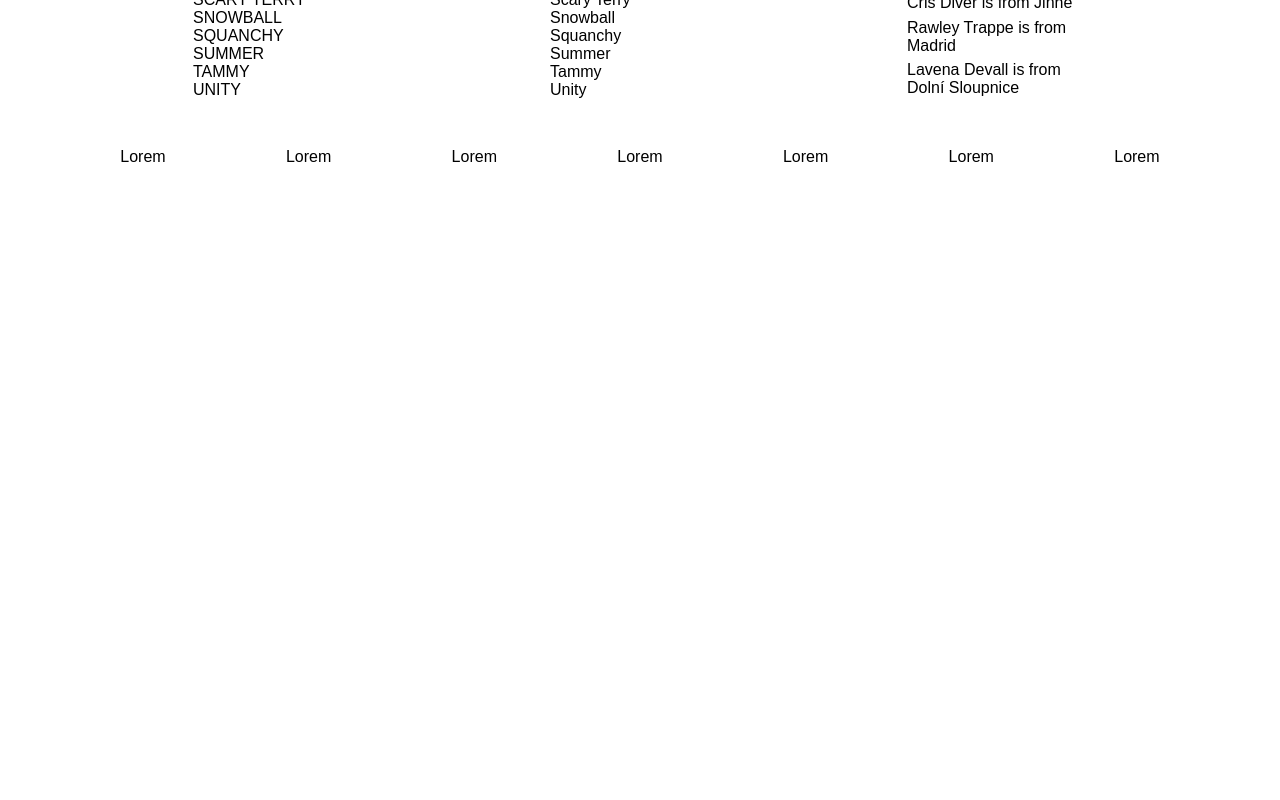
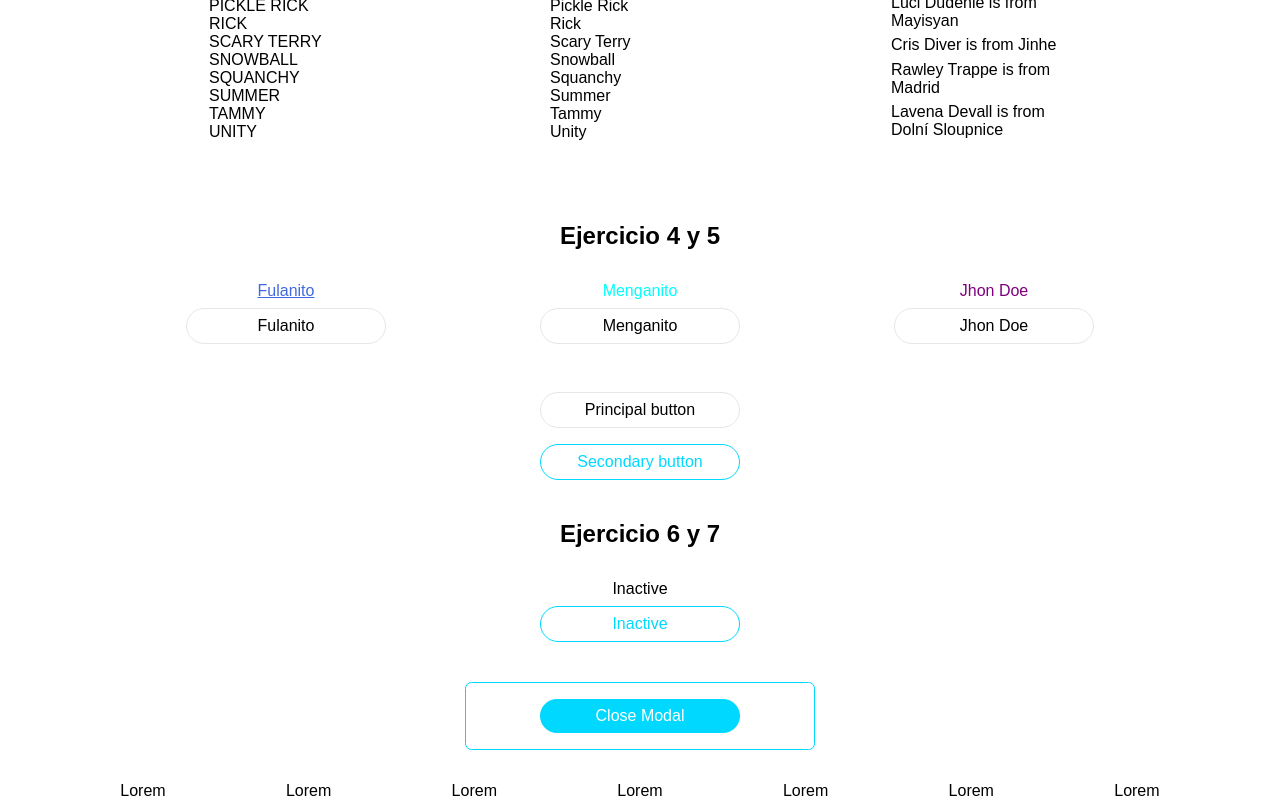
Before and after one commit to Nicolettastr/Babel-Ejercicios, a React (Vite) app: page / in a window 1280 px wide. Shown: the part 2513-3313 px from the top of the page. Before the commit the page ends 2679 px from the top, so only its background shows below. Built offline with nearby package versions, Linux system fonts and the light colour scheme.

Commit message:
adding modal functionality

```diff
--- a/src/App.css
+++ b/src/App.css
@@ -48,3 +48,24 @@
 .listCity {
   padding: 0.2rem 0;
 }
+
+.underline {
+  text-decoration: underline;
+}
+
+.royalblue {
+  color: royalblue;
+}
+
+.cyan {
+  color: cyan;
+}
+
+.purple {
+  color: purple;
+}
+
+
+.fourthExercise {
+  margin: 2rem 0;
+}
--- a/src/App.jsx
+++ b/src/App.jsx
@@ -7,8 +7,18 @@ import Ejercicio2 from './components/Ejercicio2'
 import Ejercicio3 from './components/Ejercicio3'
 import Navbar from './components/Navbar'
 import Card from './components/Card'
+import Ejercicio4 from './components/Ejercicio4'
+import Ejercicio5 from './components/Ejercicio5'
+import Switch from './components/Switch'
+import Ejercicio7 from './components/Ejercicio7'
+import ModalContent from './components/ModalContent'
+import Title from './components/Title'
 
 function App() {
+
+  const handleClick = (e) => {
+    console.log(e)
+  }
 
   return (
       <>
@@ -20,9 +30,28 @@ function App() {
         <div className='d-grid'>
           <Card/>
         </div>
-        <div className='d-flex secondContainer'>
+        <div className='d-flex m-2'>
+        <h2>Ejercicio 2 y 3</h2>
           <Ejercicio2/>
           <Ejercicio3/>
+        </div>
+        <div className='d-flex m-2'>
+          <h2>Ejercicio 4 y 5</h2>
+          <Ejercicio4/>
+          <Ejercicio5 onclick={(e) => handleClick(e)}>
+            Principal button
+          </Ejercicio5>
+          <Ejercicio5 disabled type='secondary' onclick={(e) => handleClick(e)}>
+            Secondary button
+          </Ejercicio5>
+        </div>
+        <div className='d-flex m-2'>
+          <h2>Ejercicio 6 y 7</h2>
+            <Switch/>
+            <Ejercicio7>
+                <Title className={'modalTitle'} title={'Modal'}/>
+                <ModalContent/>
+            </Ejercicio7>
         </div>
         <Footer/>
       </>
--- a/src/components/Button.jsx
+++ b/src/components/Button.jsx
@@ -4,10 +4,11 @@ import '../styles/button.css'
 const Button = ({
   buttonName,
   onclick,
-  className
+  className,
+  type
 }) => {
   return (
-    <button className={`generalButton ${className}`} onClick={onclick}>
+    <button className={`generalButton ${className} ${type}`} onClick={onclick}>
         {buttonName}
     </button>
   )
--- /dev/null
+++ b/src/components/Ejercicio4.jsx
@@ -0,0 +1,56 @@
+// Diseñar un componente que, dado un array local de objetos, renderice por cada elemento:
+
+// 1.Nombre del elemento
+
+// 2.Un botón que al pulsarlo muestre una alerta en el navegador con los datos del elemento seleccionado.
+
+// 3.Cada elemento, entre sus datos, tendrá un color que determinará el color del texto del nombre. Este color se corresponderá con alguno de los colores CSS disponibles.
+
+// 4.Cada elemento, entre sus datos, tendrá un buleano que determinará si el elemento se debe mostrar resaltado (en negrita, con sombreado, con un borde grueso, etc. como se quiera).
+
+import React from 'react'
+import Button from './Button'
+
+const Ejercicio4 = () => {
+
+    const ejemplo = [
+        {
+          name: "Fulanito",
+          color: "royalblue",
+          checked: true
+        },
+        {
+          name: "Menganito",
+          color: "cyan",
+          checked: false
+        },
+        {
+          name: "Jhon Doe",
+          color: "purple",
+          checked: false
+        }
+      ]
+
+      const handleClick = (item) => {
+        alert(`
+        Name: ${item.name},
+        Color: ${item.color},
+        Checked: ${item.checked}
+        `)
+      }
+
+      const element = ejemplo.map((item) => {
+        return <div key={item.name} className='fourthExercise d-flex'>
+            <p className={item.checked ? `underline ${item.color}` : `${item.color}`}>{item.name}</p>
+            <Button buttonName={item.name} onclick={() => handleClick(item)}/>
+        </div>
+      })
+
+  return (
+    <div className='d-flex-row'>
+      {element}
+    </div>
+  )
+}
+
+export default Ejercicio4
--- /dev/null
+++ b/src/components/Ejercicio5.jsx
@@ -0,0 +1,24 @@
+import React from 'react'
+import '../styles/button.css'
+
+// Diseñar un componente "Botón" que acepte al menos tres props:
+
+// "type": su valor puede ser "primary" o "secondary", siendo "primary" su valor por defecto. Influirá en la estética del botón.
+// "disabled": su valor puede ser true o false, siendo false su valor por defecto. Determina si el botón está o no deshabilitado.
+// "onClick": su valor es una función que no recibe ningún parámetro. Es la función que se ejecuta cuando se hace click.
+
+const Button = ({
+  buttonName,
+  onclick,
+  type = 'primary',
+  disabled = false,
+  children
+}) => {
+  return (
+    <button className={`generalButton ${type}`} onClick={onclick} disabled={disabled}>
+        {children}
+    </button>
+  )
+}
+
+export default Button;
--- /dev/null
+++ b/src/components/Ejercicio7.jsx
@@ -0,0 +1,30 @@
+import React, { useState } from 'react'
+import Title from './Title'
+import Button from './Button'
+import '../styles/modal.css'
+
+// Diseñar un componente "Panel" que admita hijos y una propiedad "title".
+
+// Por defecto, el panel mostrará un contendor con el título y debajo un botón "Expandir". Cuando el usuario haga click, el botón pasará a "Contraer", y entre el título y el botón aparecerá el contenido que se haya pasado como hijo al componente.
+
+// Cuando se pulse en el botón "Contraer", volverá al estado inicial: el botón renderizará "Mostrar" y los hijos del componente desaparecerán.
+
+const Ejercicio7 = ({children}) => {
+
+  const [open, setOpen] = useState(false)
+
+  const handleModal = () => {
+    setOpen(prevOpen => !prevOpen)
+  }
+
+  return (
+    <div className='modalContainer d-flex'>
+      <div className={`body_modal d-flex ${open ? 'modalActivated' : ''}`}>
+        {children}
+      </div>
+      <Button className={'principal'} buttonName={open ? 'Show Modal' : 'Close Modal'} onclick={handleModal}/>
+    </div>
+  )
+}
+
+export default Ejercicio7
--- /dev/null
+++ b/src/components/ModalContent.jsx
@@ -0,0 +1,11 @@
+import React from 'react'
+
+const ModalContent = () => {
+  return (
+    <>
+      <p className='modalText textJustify'>Lorem ipsum dolor sit amet consectetur adipisicing elit. Laudantium quibusdam perspiciatis quisquam consequuntur, mollitia eos iste unde autem voluptate aliquam nam cum tenetur asperiores iusto tempora quas, dolorem nobis adLaudantium quibusdam!</p>
+    </>
+  )
+}
+
+export default ModalContent
--- /dev/null
+++ b/src/components/Switch.jsx
@@ -0,0 +1,20 @@
+import React, { useState } from 'react'
+import Button from './Button'
+
+const Switch = () => {
+
+    const [active, setActive] = useState(false);
+
+    const handleActive = () => {
+        setActive(prevActive => !prevActive)
+    }
+
+  return (
+    <div className='m-2 d-flex'>
+      <p>{active ? 'Active' : 'Inactive'}</p>
+      <Button className={active ? 'primary' : 'secondary'} onclick={handleActive} buttonName={active ? 'Active' : 'Inactive'}  />
+    </div>
+  )
+}
+
+export default Switch
--- a/src/index.css
+++ b/src/index.css
@@ -3,6 +3,10 @@
     margin: 0;
     box-sizing: border-box;
     font-family: Arial, Helvetica, sans-serif;
+}
+
+:root {
+  --lightBlue: #00d8ff;
 }
 
 body {
@@ -35,12 +39,20 @@ a {
   align-items: center;
 }
 
+.m-2 {
+  margin: 2rem;
+}
+
 .textCenter {
   text-align: center;
 }
 
 .textStart {
   text-align: start;
+}
+
+.textJustify {
+  text-align: justify;
 }
 
 .title {
--- a/src/styles/button.css
+++ b/src/styles/button.css
@@ -23,20 +23,21 @@
   }
 
   .loginButton {
-    color: #00d8ff;
+    color: var(--lightBlue);
   }
 
   .createAccountButton {
-    background-color: #00d8ff;
+    background-color: var(--lightBlue);
     color: white;
   }
 
   .principal {
-    background-color: #00d8ff;
+    background-color: var(--lightBlue);
     color: white;
+    border: none;
   }
 
   .secondary {
-    color: #00d8ff;
-    border-color: #00d8ff;
+    color: var(--lightBlue);
+    border-color: var(--lightBlue);
   }
--- a/src/styles/card.css
+++ b/src/styles/card.css
@@ -4,7 +4,7 @@
   height: 350px;
   margin: 1rem ;
   padding: 1rem;
-  border: 2px solid #00d8ff;
+  border: 2px solid var(--lightBlue);
   border-radius: 0.5rem;
 }
 
--- /dev/null
+++ b/src/styles/modal.css
@@ -0,0 +1,27 @@
+.modalContainer {
+    width: 350px;
+    height: fit-content;
+    padding: 0.5rem;
+    border: 1px solid var(--lightBlue);
+    border-radius: 0.4rem;
+}
+
+.body_modal {
+    width: 85%;
+    max-height: 0;
+    overflow: hidden;
+    display: block;
+    transition: max-height 0.5s ease-in-out;
+}
+
+.modalActivated {
+    max-height: 400px;
+}
+
+.modalText {
+    padding: 1rem;
+}
+
+.modalTitle {
+    margin-top: 0.5rem;
+}
```
